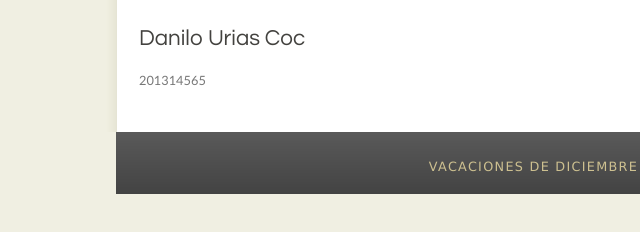
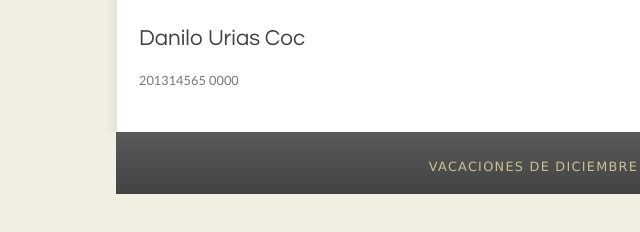
Before and after one commit to durias/Practica_SA, a website: page index.html in a window 1280 px wide. Shown: the part 264-496 px from the top of the page, 85-725 px from the left. Drawn offline with Linux system fonts and the light colour scheme.

Commit message:
Update index.html

```diff
--- a/index.html
+++ b/index.html
@@ -32,7 +32,7 @@
     <div id="site_content">
       <div id="content">
         <h1>Danilo Urias Coc</h1>
-        <p>201314565</p>
+        <p>201314565 0000</p>
       </div>
     </div>
     <div id="footer">
```
